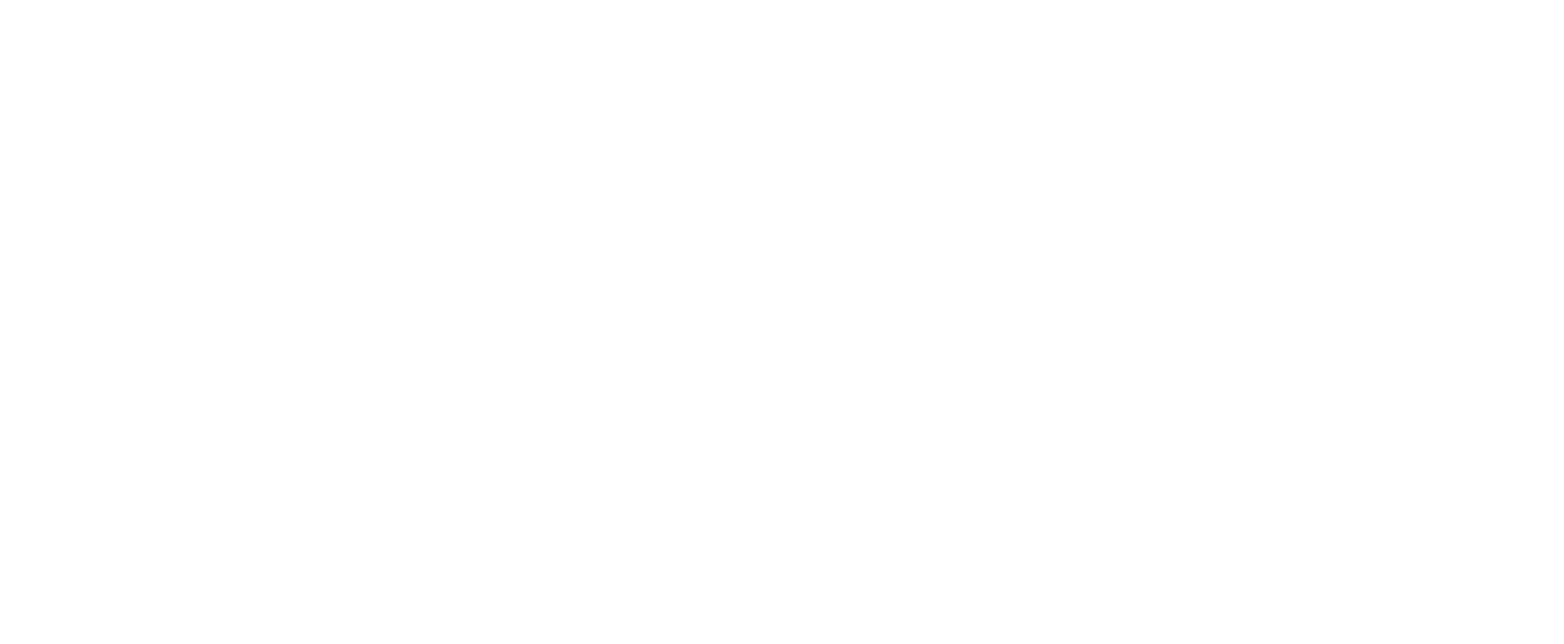
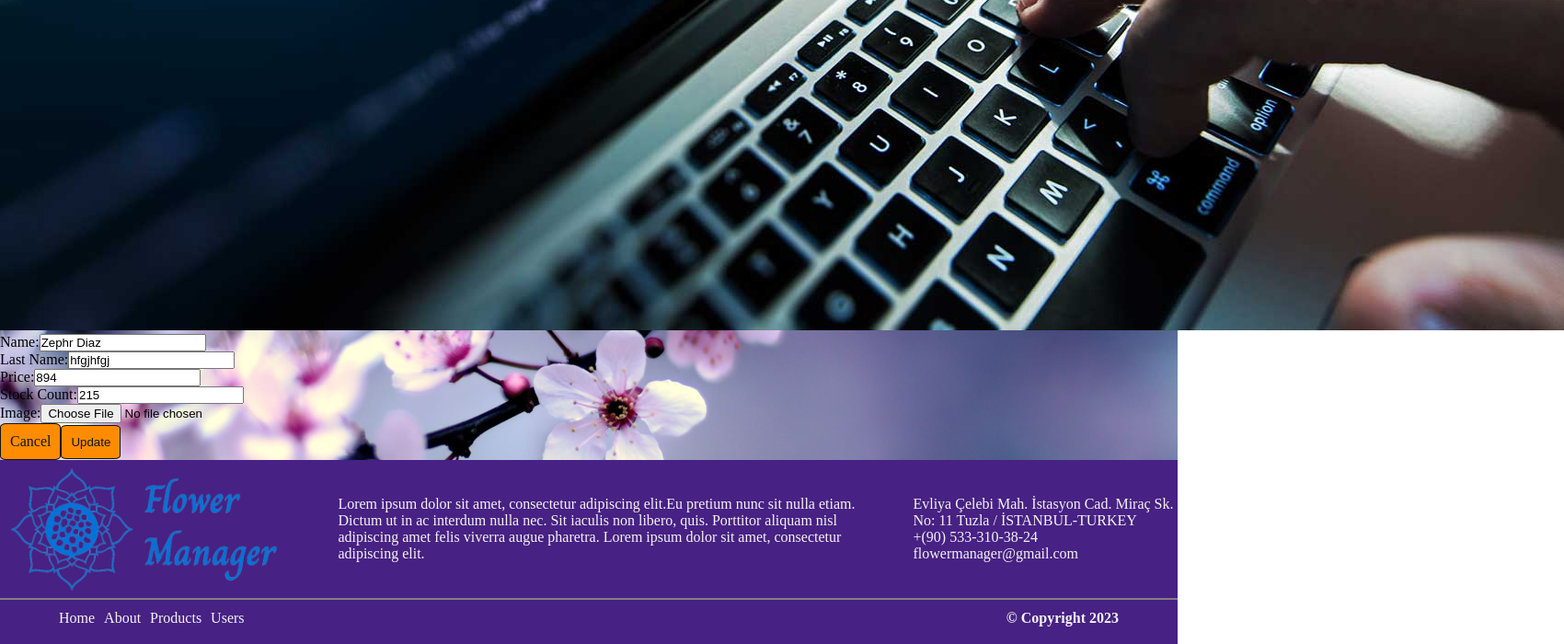
Before and after one commit to omerFarukCelikRep/flower-manager, a React (Create React App) app: page /flowers/update/14 in a window 1280 px wide. Shown: the part 871-1571 px from the top of the page at 92% size, 1700 px wide, since content can reach past the window. Before the commit the page ends 800 px from the top, so only its background shows below. Built offline with nearby package versions, Linux system fonts and the light colour scheme; data requests are answered from the project's data file.

Commit message:
Flower Update komponenti düzenlendi. Form submit fonksiyonu eklendi

```diff
--- a/src/components/app/flowers/update/FlowerUpdate.jsx
+++ b/src/components/app/flowers/update/FlowerUpdate.jsx
@@ -1,9 +1,188 @@
-import React from "react";
+import React, { useEffect, useState } from "react";
+import { Link, useParams } from "react-router-dom";
+import { history } from "../../../../helpers/HistoryHelper";
+import FlowerService from "../../../../services/FlowerService";
+import Loading from "../../../shared/loading/Loading";
 
 const FlowerUpdate = () => {
+  const { id } = useParams();
+
+  const [flower, setFlower] = useState({
+    name: "",
+    description: "",
+    price: 0,
+    stockCount: 0,
+    image: "",
+  });
+  const [isValid, setIsValid] = useState({
+    name: true,
+    description: true,
+    price: true,
+    stockCount: true,
+  });
+  const [error, setError] = useState("");
+  const [loading, setLoading] = useState(false);
+
+  useEffect(() => {
+    const getFlower = async (id) => {
+      setLoading(true);
+      const result = await FlowerService.getByIdAsync(id);
+      if (!result.isSuccess) {
+        history.navigate("/flowers/" + id);
+      }
+      setFlower(result.data);
+      setLoading(false);
+    };
+
+    getFlower(id);
+  }, [id]);
+
+  const handleSubmit = async (e) => {
+    e.preventDefault();
+
+    setIsValid({ ...flower });
+    if (!Object.values(flower).every((val) => val)) {
+      return;
+    }
+
+    const result = await FlowerService.updateAsync(flower);
+    if (!result.isSuccess) {
+      setError(result.message);
+      return;
+    }
+
+    setFlower({
+      name: "",
+      description: "",
+      price: 0,
+      stockCount: 0,
+      image: "",
+    });
+
+    history.navigate("/flowers/" + flower.id);
+  };
+
+  const handleFileChange = (event) => {
+    const file = event.target.files[0];
+    const reader = new FileReader();
+    reader.readAsDataURL(file);
+    reader.onload = () => {
+      const base64 = reader.result;
+      setFlower((prevProduct) => ({
+        ...prevProduct,
+        image: base64,
+      }));
+    };
+  };
+
   return (
     <>
-      <div>FlowerUpdate</div>
+      {loading ? (
+        <Loading />
+      ) : (
+        <div className="flower-update-container">
+          <h2 className="form-title">Update</h2>
+          {!error && <p>{error}</p>}
+          <form id="update-form" className="form" onSubmit={handleSubmit}>
+            {flower.image ? (
+              <div className="thumbnail">
+                <img src={flower.image} alt={flower.name} />
+              </div>
+            ) : (
+              ""
+            )}
+            <div className="form-group">
+              <label htmlFor="name">Name:</label>
+              <input
+                type="text"
+                id="name"
+                className="input"
+                value={flower.name}
+                onChange={(event) =>
+                  setFlower((prevFlower) => ({
+                    ...prevFlower,
+                    name: event.target.value.trim(),
+                  }))
+                }
+              />
+              {!isValid.name && (
+                <span className="validation">Name is not valid</span>
+              )}
+            </div>
+            <div className="form-group">
+              <label htmlFor="description">Last Name:</label>
+              <input
+                type="text"
+                id="description"
+                className="input"
+                value={flower.description}
+                onChange={(event) =>
+                  setFlower((prevFlower) => ({
+                    ...prevFlower,
+                    description: event.target.value.trim(),
+                  }))
+                }
+              />
+              {!isValid.description && (
+                <span className="validation">Description is not valid</span>
+              )}
+            </div>
+            <div className="form-group">
+              <label htmlFor="price">Price:</label>
+              <input
+                type="number"
+                id="price"
+                className="input"
+                value={flower.price}
+                onChange={(event) =>
+                  setFlower((prevFlower) => ({
+                    ...prevFlower,
+                    price: event.target.value,
+                  }))
+                }
+              />
+              {!isValid.price && (
+                <span className="validation">Price is not valid</span>
+              )}
+            </div>
+            <div className="form-group">
+              <label htmlFor="stockCount">Stock Count:</label>
+              <input
+                type="number"
+                id="stockCount"
+                className="input"
+                value={flower.stockCount}
+                onChange={(event) =>
+                  setFlower((prevFlower) => ({
+                    ...prevFlower,
+                    stockCount: event.target.value,
+                  }))
+                }
+              />
+              {!isValid.stockCount && (
+                <span className="validation">Stock Count is not valid</span>
+              )}
+            </div>
+            <div className="form-group">
+              <label htmlFor="image">Image:</label>
+              <input
+                type="file"
+                id="image"
+                className="input"
+                onChange={handleFileChange}
+              />
+            </div>
+            <div className="form-group" id="submit">
+              <Link to=".." relative="path" className="link">
+                Cancel
+              </Link>
+              <button type="submit" className="link">
+                Update
+              </button>
+            </div>
+          </form>
+        </div>
+      )}
     </>
   );
 };
```
